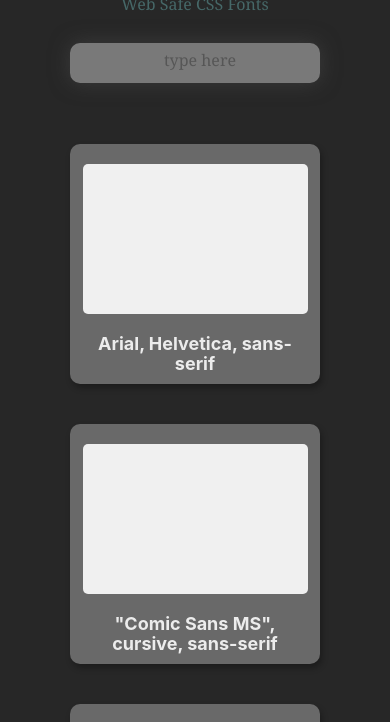
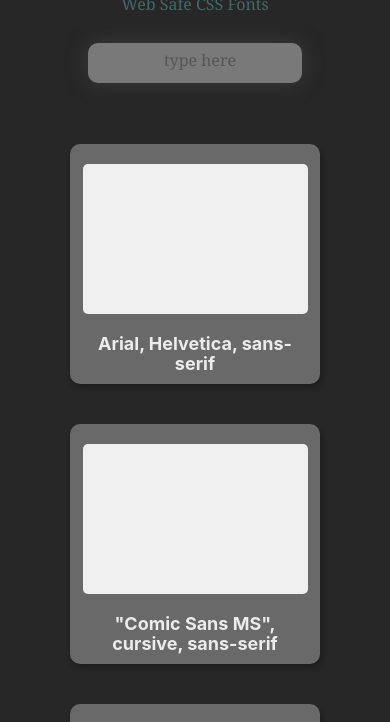
Before and after one commit to Austinshepherd/CSS.FontsGo, a Gatsby site: page / in a window 390 px wide. Shown: the part 67-789 px from the top of the page. Built offline with nearby package versions, Linux system fonts and the light colour scheme; Gatsby itself is replaced by a stand-in of ours.

Commit message:
change to text area

```diff
--- a/src/components/layout.css
+++ b/src/components/layout.css
@@ -677,10 +677,10 @@ textarea{
   border-color: rgb(121, 121, 121);
   background-color: rgb(121, 121, 121);
   text-align: center;
-  width: 50%;
+  width: 30% !important;
   margin-top: 200px;
   margin-bottom: 0;
-  height: 110px;
+  height: 40px;
   color: rgb(58, 58, 58);
   text-indent: 10px;
   box-shadow: 0px 0px 20px rgba(75, 75, 75, 0.6);
@@ -803,7 +803,7 @@ textarea:focus::placeholder{
   }
   textarea{
     margin-top: 100px;
-    height: 40px;
+    width: 55% !important;
 
   }
   .textarea-border{
```
